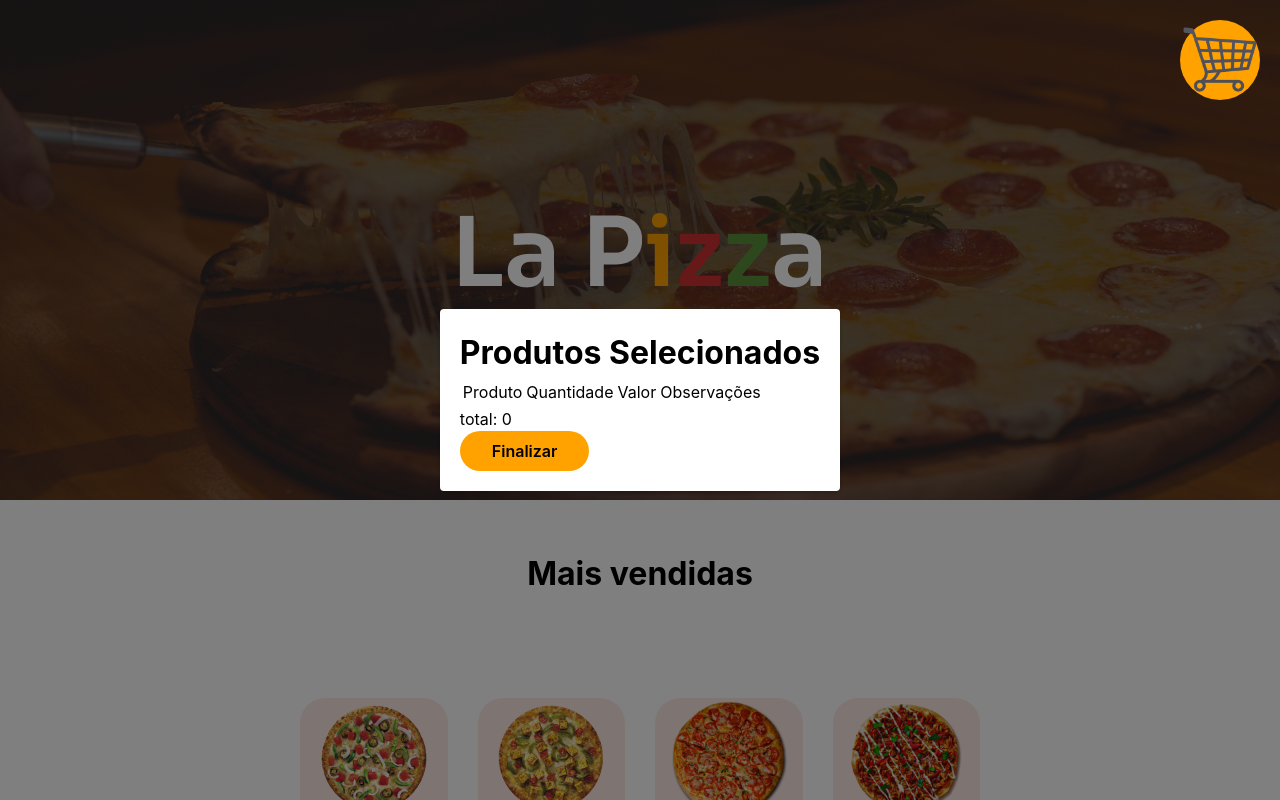
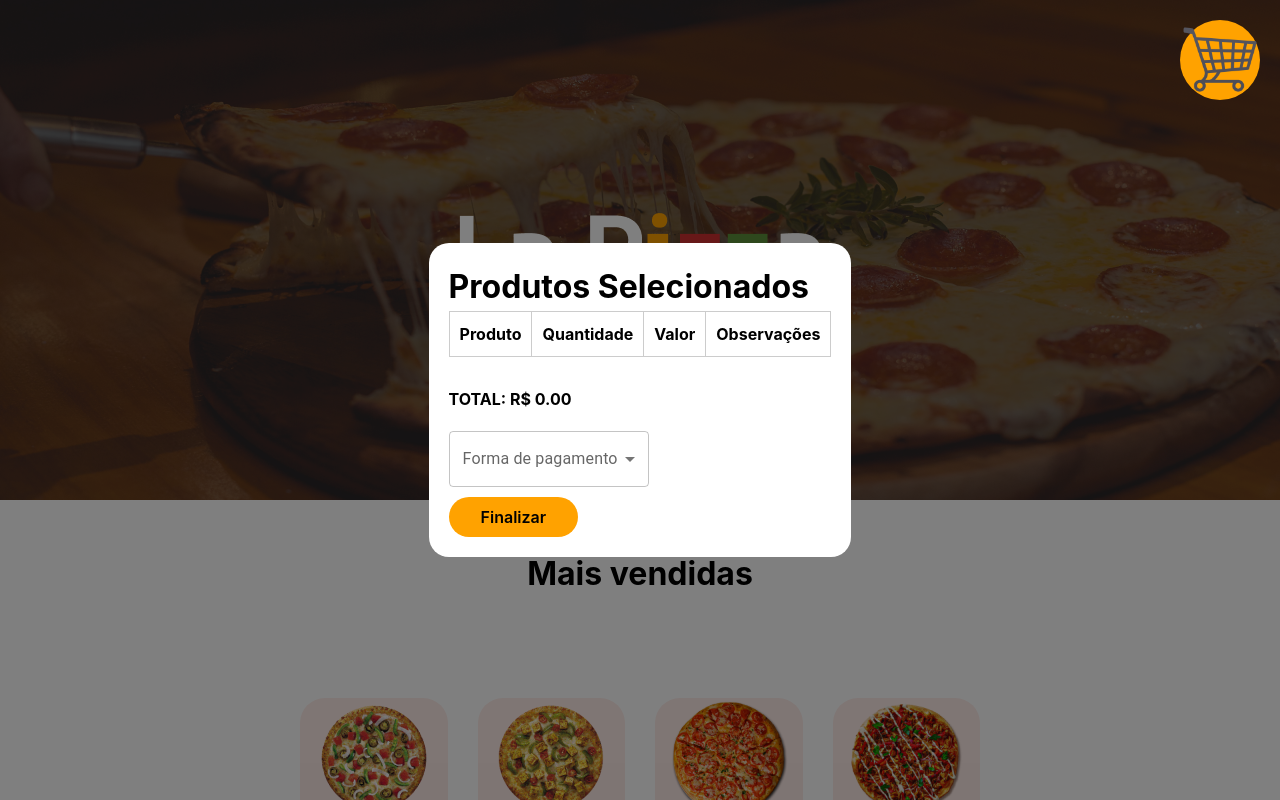
Before and after one commit to GabrielMoslaves/pizza-store, a React (Create React App) app: page / in a window 1280 px wide. Both pictures are taken after a click on the element 1220 px from the left and 60 px from the top of the page. Shown: the top 800 px of the page. Built offline with nearby package versions, Linux system fonts and the light colour scheme.

Commit message:
increase features in modal

```diff
--- a/package.json
+++ b/package.json
@@ -3,6 +3,9 @@
   "version": "0.1.0",
   "private": true,
   "dependencies": {
+    "@emotion/react": "^11.11.1",
+    "@emotion/styled": "^11.11.0",
+    "@mui/material": "^5.14.1",
     "@testing-library/jest-dom": "^5.16.5",
     "@testing-library/react": "^13.4.0",
     "@testing-library/user-event": "^13.5.0",
@@ -11,6 +14,9 @@
     "react-hot-toast": "^2.4.1",
     "react-scripts": "5.0.1",
     "sass": "1.54.8",
+    "sweetalert": "^2.1.2",
+    "sweetalert2": "^11.7.20",
+    "sweetalert2-react-content": "^5.0.7",
     "web-vitals": "^2.1.4"
   },
   "scripts": {
--- a/src/Sections/CartModal/index.js
+++ b/src/Sections/CartModal/index.js
@@ -2,10 +2,24 @@ import styles from "./styles.module.scss";
 import { useOpener } from "../../hooks/useOpener";
 import { useSelector } from "../../hooks/useSelector";
 import Button from "../../components/Button/Button";
+import Swal from "sweetalert2";
+import Select from "@mui/material/Select";
+import MenuItem from "@mui/material/MenuItem";
+import {
+  Box,
+  FormControl,
+  Input,
+  InputAdornment,
+  InputLabel,
+  OutlinedInput,
+  TextField,
+} from "@mui/material";
+import { useState } from "react";
 
 const CartModal = () => {
   const { setOpenModal } = useOpener();
-  const { selectedProducts } = useSelector();
+  const { selectedProducts, setSelectedProducts } = useSelector();
+  const [paymentForm, setPaymentForm] = useState("");
 
   const handleOutsideClick = (event) => {
     if (event.target === event.currentTarget) {
@@ -13,39 +27,217 @@ const CartModal = () => {
     }
   };
 
-  const totalPrice = selectedProducts.reduce(
-    (accumulator, item) => accumulator + item.price,
+  const parsedSelectedProducts = selectedProducts.map((item) => {
+    return { ...item, totalItemPrice: item.qtd * item.price };
+  });
+
+  const totalPrice = parsedSelectedProducts.reduce(
+    (accumulator, item) => accumulator + item.totalItemPrice,
     0
   );
 
+  const decreaseItem = (item) => {
+    if (item.qtd > 1) {
+      const count = (item.qtd = item.qtd - 1);
+      const newArray = selectedProducts.map((i) => {
+        if (i.id === item.id) {
+          return { ...i, qtd: count };
+        } else {
+          return i;
+        }
+      });
+      setSelectedProducts(newArray);
+    } else {
+      Swal.fire({
+        title: "Deseja remover este item?",
+        text: "",
+        icon: "question",
+        showCancelButton: true,
+        confirmButtonColor: "#3085d6",
+        cancelButtonText: "Cancelar",
+        cancelButtonColor: "#d33",
+        confirmButtonText: "Sim, remova!",
+      }).then((result) => {
+        if (result.isConfirmed) {
+          setSelectedProducts((prevState) =>
+            prevState.filter((i) => i.id !== item.id)
+          );
+          Swal.fire(
+            "Removido!",
+            "O item foi removido do seu carrinho.",
+            "success"
+          );
+        }
+      });
+    }
+  };
+
+  const addItem = (item) => {
+    const count = (item.qtd = item.qtd + 1);
+    const newArray = selectedProducts.map((i) => {
+      if (i.id === item.id) {
+        return { ...i, qtd: count };
+      } else {
+        return i;
+      }
+    });
+
+    setSelectedProducts(newArray);
+  };
+
+  const handleSubmit = () => {
+    if (needChange && change < totalPrice) {
+      Swal.fire({
+        icon: "error",
+        title: "Ops...",
+        text: "Valor do troco inferior ao total do pedido!",
+      });
+    } else {
+      Swal.fire({
+        title: "Deseja finalizar o pedido?",
+        text: "",
+        icon: "question",
+        showCancelButton: true,
+        confirmButtonColor: "#3085d6",
+        cancelButtonText: "Revisar pedido",
+        cancelButtonColor: "#d33",
+        confirmButtonText: "Sim!",
+      }).then((result) => {
+        if (result.isConfirmed) {
+          Swal.fire(
+            "Pedido enviado!",
+            "Dentro de 50 minutos o pedido será entregue.",
+            "success"
+          );
+          setOpenModal(false);
+          setSelectedProducts([]);
+          console.log(selectedProducts);
+        }
+      });
+    }
+  };
+
+  const handleChange = (event) => {
+    setPaymentForm(event.target.value);
+  };
+  const [change, setChange] = useState(0);
+  const [needChange, setNeedChange] = useState(false);
   return (
-    <div className={styles.container} onClick={handleOutsideClick}>
-      <div className={styles.content}>
+    <div className={styles.background} onClick={handleOutsideClick}>
+      <div className={styles.carrinhoContainer}>
         <h1>Produtos Selecionados</h1>
-
-        <table>
+        <table className={styles.carrinhoTable}>
+          <thead>
             <tr>
-            <td>Produto</td>
-            <td>Quantidade</td>
-            <td>Valor</td>
-            <td>Observações</td>
+              <th>Produto</th>
+              <th>Quantidade</th>
+              <th>Valor</th>
+              <th>Observações</th>
             </tr>
-          {selectedProducts.map((item, index) => {
+          </thead>
+          <tbody>
+            {selectedProducts?.map((item) => {
               return (
-              <tr key={index}>
+                <tr>
                   <td>
-                  <span>{item.name}</span>
-                  <img alt="product" src={item.image} />
+                    <div className={styles.nomeProduto}>{item.name}</div>
+                    <img
+                      alt="Pizza"
+                      className={styles.imagemProduto}
+                      src={item.image}
+                    />
                   </td>
-                <td>{item.qtd}</td>
-                <td>{item.price}</td>
-                <input type="text" />
+                  <td>
+                    <div className={styles.quantidade}>
+                      <button
+                        onClick={() => decreaseItem(item)}
+                        className={styles.botaoQuantidade}
+                      >
+                        -
+                      </button>
+                      <span>{item.qtd}</span>
+                      <button
+                        onClick={() => addItem(item)}
+                        className={styles.botaoQuantidade}
+                      >
+                        +
+                      </button>
+                    </div>
+                  </td>
+                  <td>
+                    <span className={styles.valor}>
+                      R$ {(item.qtd * item.price).toFixed(2)}
+                    </span>
+                  </td>
+                  <td>
+                    <TextField
+                      id="standard-multiline-flexible"
+                      multiline
+                      maxRows={4}
+                      variant="standard"
+                      placeholder="Remover cebola, trocar molho, etc..."
+                      onChange={(e) => console.log(e.target.value)}
+                    />
+                  </td>
                 </tr>
               );
             })}
+          </tbody>
         </table>
-        <p>total: {totalPrice}</p>
-        <Button text="Finalizar" />
+        <div className={styles.footer}>
+          <div className={styles.valor}>TOTAL: R$ {totalPrice.toFixed(2)}</div>
+          <div style={{ minWidth: "200px" }}>
+            <FormControl fullWidth>
+              <InputLabel id="demo-simple-select-label">
+                Forma de pagamento
+              </InputLabel>
+              <Select
+                labelId="demo-simple-select-label"
+                id="demo-simple-select"
+                label="Forma de pagamento"
+                value={paymentForm}
+                onChange={handleChange}
+              >
+                <MenuItem value="Cartão de crédito">Cartão de crédito</MenuItem>
+                <MenuItem value="Dinheiro">Dinheiro</MenuItem>
+              </Select>
+            </FormControl>
+          </div>
+          {console.log(needChange)}
+          {paymentForm === "Dinheiro" && (
+            <div style={{ display: "flex", gap: "20px" }}>
+              <p>Precisa de troco?</p>
+              <div style={{ display: "flex", gap: "5px" }}>
+                <input
+                  checked={needChange}
+                  type="radio"
+                  onChange={(e) => setNeedChange(e.target.checked)}
+                />
+                <span>Sim</span>
+              </div>
+              <div style={{ display: "flex", gap: "5px" }}>
+                <input
+                  checked={!needChange}
+                  type="radio"
+                  onChange={(e) => setNeedChange(!e.target.checked)}
+                />
+                <span>Não</span>
+              </div>
+            </div>
+          )}
+          {needChange && paymentForm === "Dinheiro" && (
+            <TextField
+              onChange={(e) => setChange(e.target.value)}
+              placeholder="Troco para quanto?"
+              id="standard-size-small"
+              size="small"
+              variant="standard"
+            />
+          )}
+        </div>
+        <div style={{ paddingTop: "10px" }}>
+          <Button onClick={() => handleSubmit()} text="Finalizar" />
+        </div>
       </div>
     </div>
   );
--- a/src/Sections/CartModal/styles.module.scss
+++ b/src/Sections/CartModal/styles.module.scss
@@ -1,4 +1,4 @@
-.container {
+.background {
   position: fixed;
   top: 0;
   left: 0;
@@ -9,10 +9,77 @@
   justify-content: center;
   align-items: center;
 
-    .content {
+  .carrinhoContainer {
+    max-width: 600px;
+    margin: 0 auto;
+    padding: 20px;
     background-color: #fff;
-        padding: 20px;
-        border-radius: 4px;
-        box-shadow: 0 2px 4px rgba(0, 0, 0, 0.2);
+    border-radius: 20px;
+  }
+
+  .carrinhoTable {
+    width: 100%;
+    border-collapse: collapse;
+  }
+
+  .carrinhoTable th,
+  .carrinhoTable td {
+    padding: 10px;
+    border: 1px solid #ccc;
+    text-align: center;
+  }
+
+  .carrinhoTable th {
+    font-weight: bold;
+  }
+
+  .nomeProduto {
+    font-size: 18px;
+    margin-bottom: 10px;
+  }
+
+  .imagemProduto {
+    width: 100px;
+    height: 100px;
+  }
+
+  .quantidade {
+    gap: 10px;
+    display: flex;
+    align-items: center;
+    justify-content: center;
+  }
+
+  .botaoQuantidade {
+    font-size: 16px;
+    padding: 5px 10px;
+    border: none;
+    background-color: #ccc;
+    cursor: pointer;
+    transition: background-color 0.2s;
+  }
+
+  .botaoQuantidade:hover {
+    background-color: #aaa;
+  }
+
+  .valor {
+    font-size: 16px;
+    font-weight: bold;
+  }
+
+  input[type="text"] {
+    width: 100%;
+    padding: 8px;
+    border: 1px solid #ccc;
+    border-radius: 5px;
+  }
+  .footer {
+    display: flex;
+    justify-content: space-between;
+    flex-direction: column;
+    align-items: start;
+    padding-top: 30px;
+    gap: 20px;
    }
 }
```
Also changed, not shown: 1 other file (tests, documents, lock files or other folders). Lines whose indentation alone changed are shown as unchanged.
